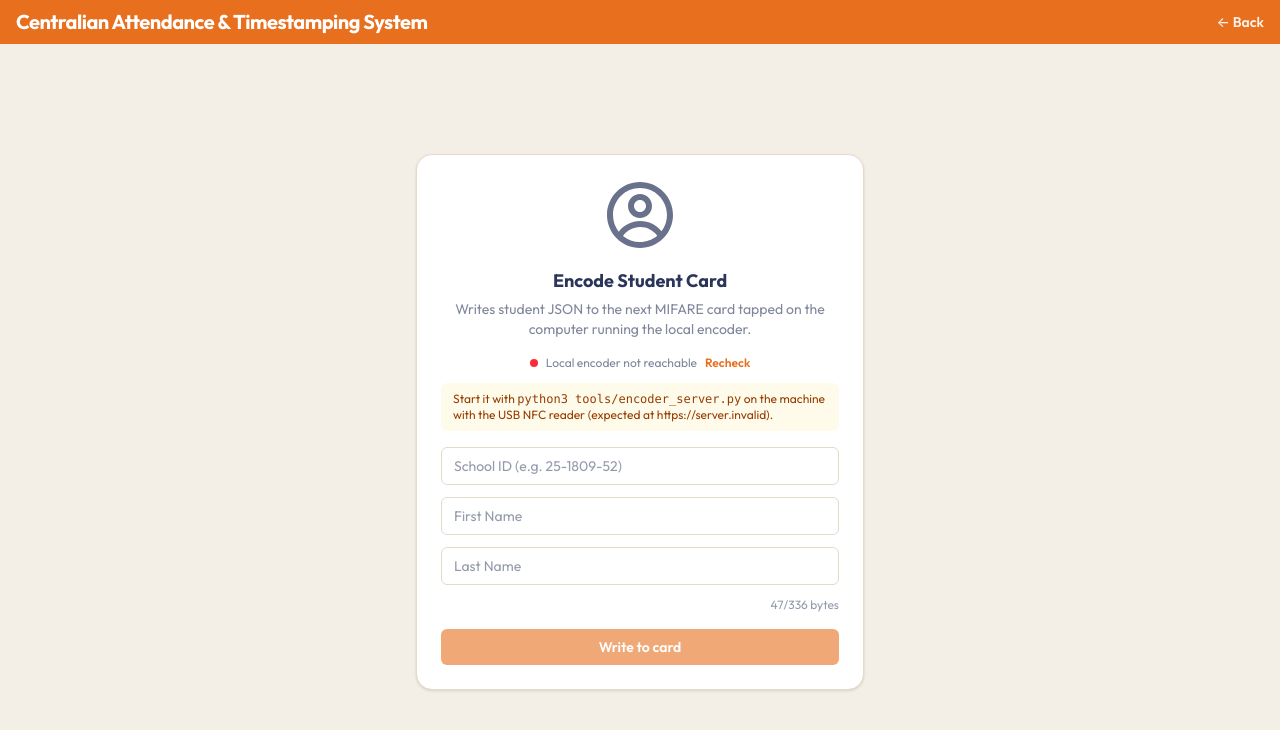
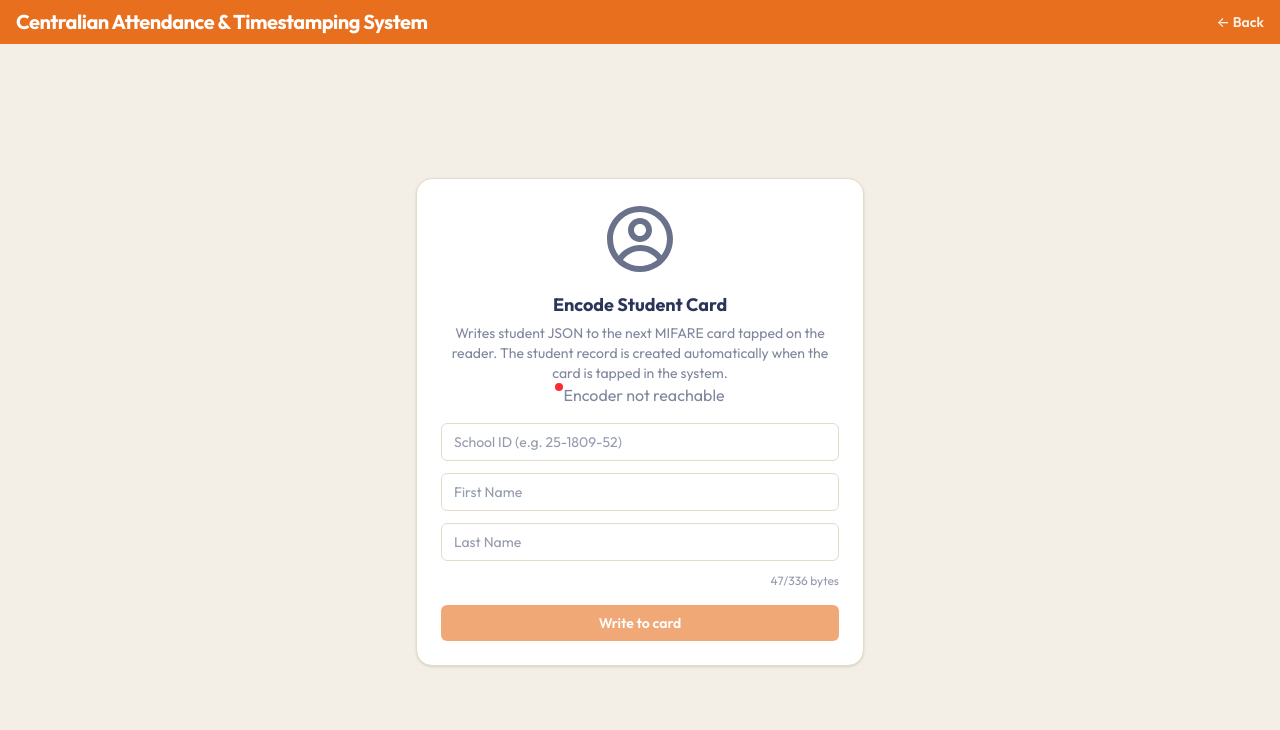
Before and after one commit to swcidd/Centralian_AttendanceAndTimestamping_System, a React (Vite) app: page /encode in a window 1280 px wide. Shown: the top 730 px of the page. Built offline with nearby package versions, Linux system fonts and the light colour scheme; no server answers; a web font is replaced by a local one.

Commit message:
feat: EncodeCardPage no longer requires python3 encoder_server.py — skipServer=true enables card encoding via tap flow

```diff
--- a/src/pages/EncodeCardPage.tsx
+++ b/src/pages/EncodeCardPage.tsx
@@ -2,12 +2,7 @@ import { useEffect, useState } from "react";
 import { useNavigate } from "react-router-dom";
 import { CgProfile } from "react-icons/cg";
 
-import {
-  ENCODER_API_URL,
-  encodeCard,
-  fetchEncoderHealth,
-  type EncodeCardResult,
-} from "../services/cardEncoderApi";
+import { ENCODER_API_URL, encodeCard, fetchEncoderHealth, type EncodeCardResult } from "../services/cardEncoderApi";
 
 type Health = "checking" | "online" | "offline";
 type Phase = "idle" | "waiting" | "success" | "error";
@@ -70,11 +65,17 @@ const EncodeCardPage = () => {
     setResult(null);
     setPhase("waiting");
     try {
-      const response = await encodeCard({
-        schoolId: schoolId.trim(),
-        firstName: firstName.trim(),
-        lastName: lastName.trim(),
-      });
+      // skipServer=true: the student will be created when the card is tapped
+      // in the system via the ingest-tap flow, so no local Python server needed.
+      const response = await encodeCard(
+        {
+          schoolId: schoolId.trim(),
+          firstName: firstName.trim(),
+          lastName: lastName.trim(),
+        },
+        75_000,
+        true
+      );
       setResult(response);
       setPhase(response.ok ? "success" : "error");
       if (!response.ok) setError(response.error ?? "Encoding failed.");
@@ -136,10 +137,11 @@ const EncodeCardPage = () => {
           <h2 className="text-navy text-center text-lg font-bold">Encode Student Card</h2>
           <p className="text-navy/60 mt-1 text-center text-sm">
             Writes student JSON to the next MIFARE card tapped on the
-            computer running the local encoder.
+            reader. The student record is created automatically when the card
+            is tapped in the system.
           </p>
 
-          <div className="mt-4 flex items-center justify-center gap-2 text-xs">
+          <div className="mb-4 flex justify-center">
             <span
               className={`inline-block h-2 w-2 rounded-full ${
                 health === "online"
@@ -151,29 +153,12 @@ const EncodeCardPage = () => {
             />
             <span className="text-navy/60">
               {health === "online"
-                ? "Local encoder connected"
+                ? "Encoder connected"
                 : health === "offline"
-                  ? "Local encoder not reachable"
-                  : "Checking local encoder..."}
+                  ? "Encoder not reachable"
+                  : "Checking encoder..."}
             </span>
-            {health !== "checking" && (
-              <button
-                type="button"
-                onClick={checkHealth}
-                className="text-orange font-medium hover:underline"
-              >
-                Recheck
-              </button>
-            )}
           </div>
-
-          {health === "offline" && (
-            <div className="mt-3 rounded-md bg-amber-50 px-3 py-2 text-xs text-amber-800">
-              Start it with{" "}
-              <code className="font-mono">python3 tools/encoder_server.py</code>{" "}
-              on the machine with the USB NFC reader (expected at {ENCODER_API_URL}).
-            </div>
-          )}
 
           <form onSubmit={handleSubmit} className="mt-4 space-y-3">
             {error && (
```
